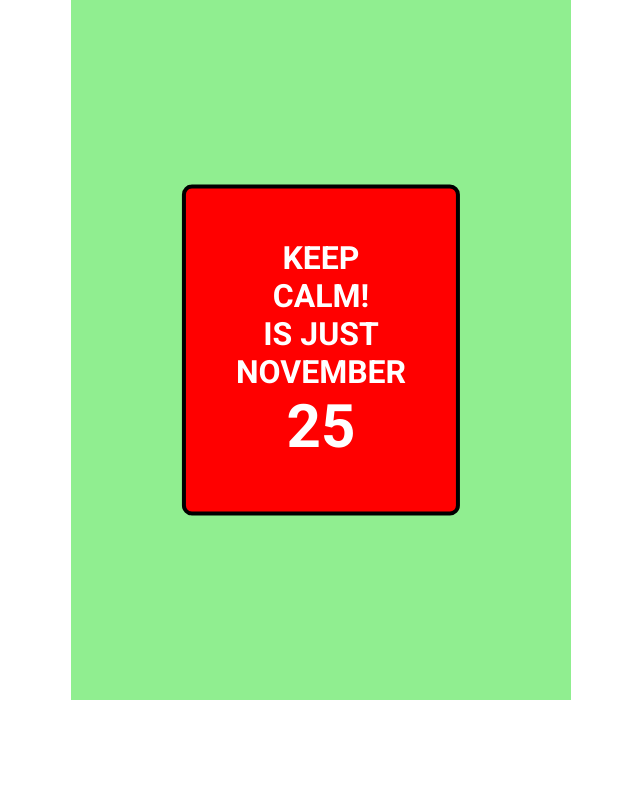
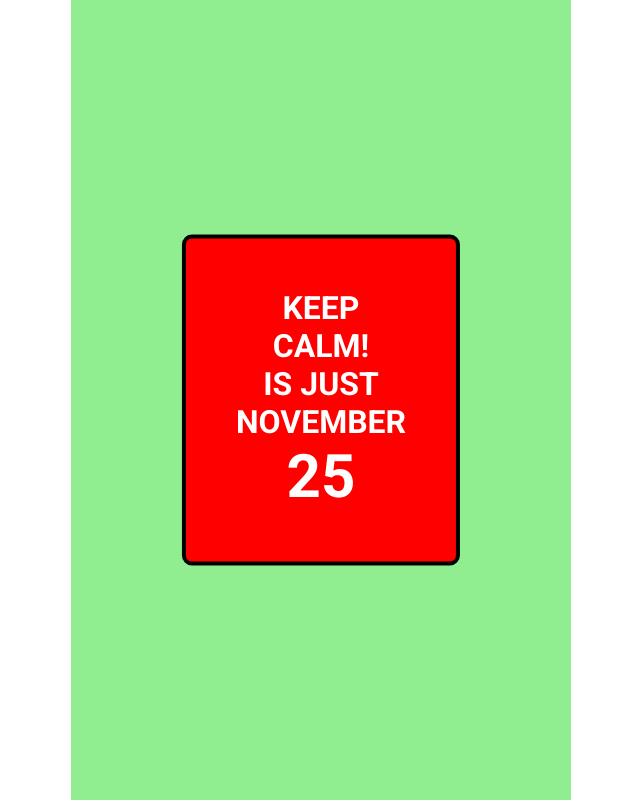
Before and after one commit to sanga2890/calendar, a PHP site: page / in a window 1280 px wide. Shown: the whole page, without its empty margins (319-959 px from the left). Run offline with PHP 8.4, Linux system fonts and the light colour scheme.

Commit message:
fixed orientation

```diff
--- a/style.css
+++ b/style.css
@@ -110,11 +110,10 @@ span {
 }
 
 
-@media (min-width:600px),
-    (min-widht:700px) and (orientation: landscape) {
+@media (min-width:600px){
     .container {
         width: 500px;
-        height: 700px;
+        height: 100vh;
     }
 
     .babbo {
```
